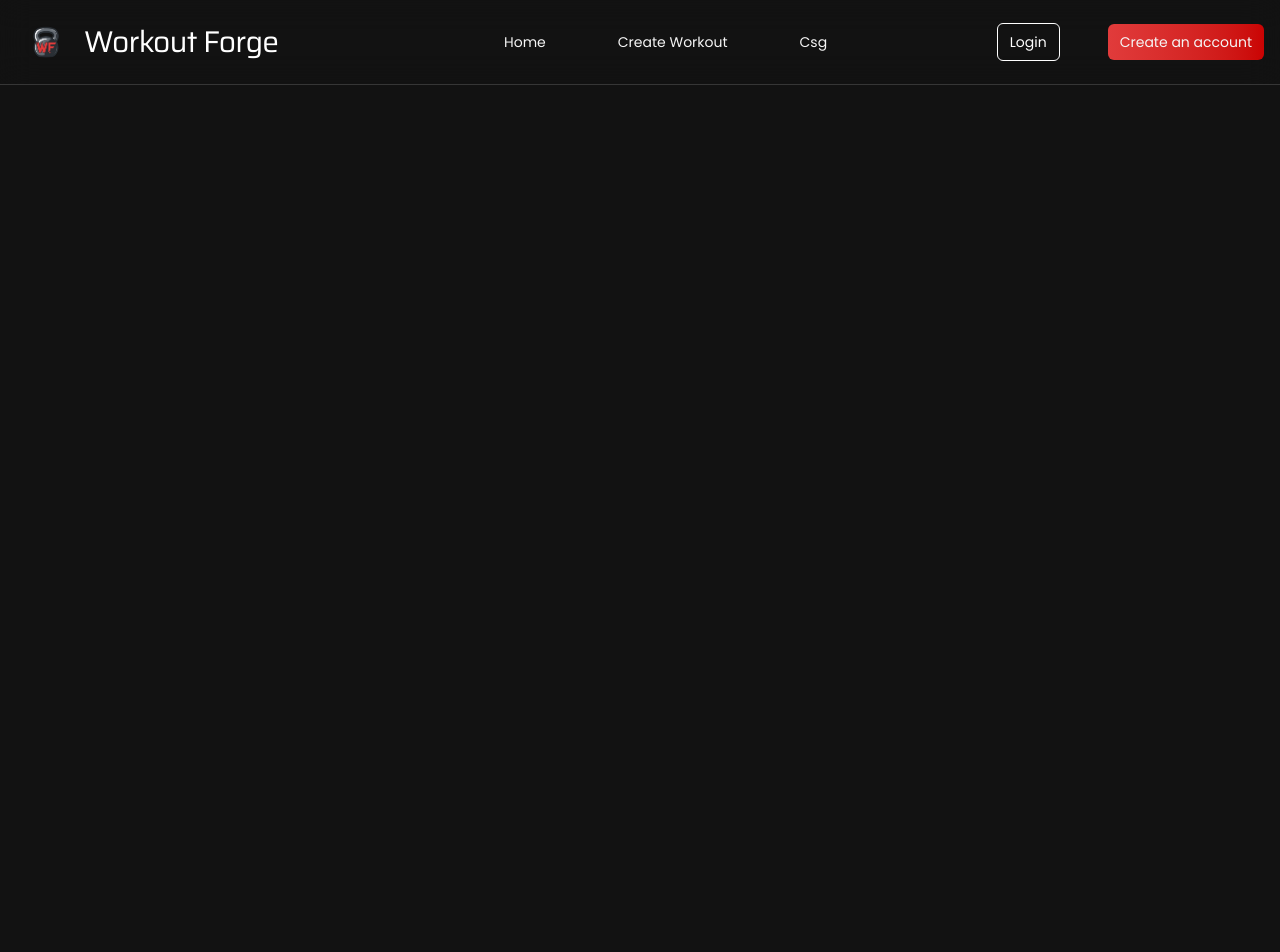
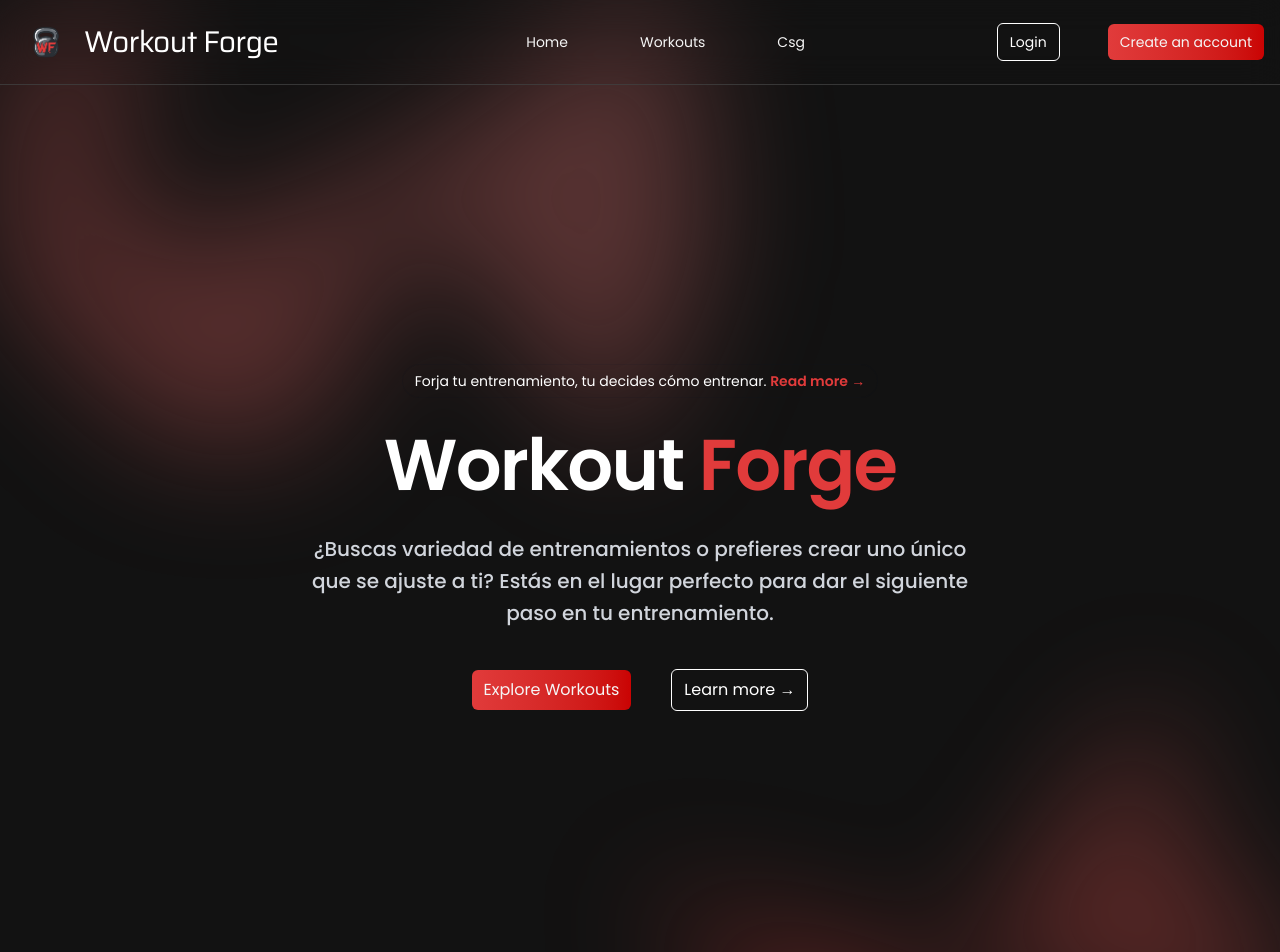
Before and after one commit to muniloper30/workout-forge, a React (Vite) app: page / in a window 1280 px wide. Shown: the top 952 px of the page. Before the commit the page ends 800 px from the top, so only its background shows below. Built offline with nearby package versions, Linux system fonts and the light colour scheme; a web font is replaced by a local one.

Commit message:
Componente heroSection completado e inicio de WorkoutsPage

```diff
--- a/src/App.jsx
+++ b/src/App.jsx
@@ -1,7 +1,7 @@
 import { BrowserRouter as Router, Routes, Route } from 'react-router-dom';
 import "./App.css";
 import HomePage from './pages/HomePage';
-import CreateWorkoutPage from './pages/CreateWorkoutPage';
+import WorkoutsPage from './pages/WorkoutsPage';
 import ProgressPage from './pages/ProgressPage';
 
 function App() {
@@ -9,7 +9,7 @@ function App() {
 
       <Routes> /* En v6 usamos Routes en lugar de Route solo */
         <Route path="/" element={<HomePage />} />
-        <Route path="/createWorkout" element={<CreateWorkoutPage />} />
+        <Route path="/Workouts" element={<WorkoutsPage />} />
         <Route path="/progress" element={<ProgressPage />} />
       </Routes>
 
--- /dev/null
+++ b/src/components/HeroSection.jsx
@@ -0,0 +1,65 @@
+const HeroSection = () => {
+    return (
+        <div className="relative isolate px-6 pt-14 lg:px-8">
+        <div
+          aria-hidden="true"
+          className="absolute inset-x-0 -top-40 -z-10 transform-gpu overflow-hidden blur-3xl sm:-top-80"
+        >
+          <div
+            style={{
+              clipPath:
+                'polygon(74.1% 44.1%, 100% 61.6%, 97.5% 26.9%, 85.5% 0.1%, 80.7% 2%, 72.5% 32.5%, 60.2% 62.4%, 52.4% 68.1%, 47.5% 58.3%, 45.2% 34.5%, 27.5% 76.7%, 0.1% 64.9%, 17.9% 100%, 27.6% 76.8%, 76.1% 97.7%, 74.1% 44.1%)',
+            }}
+            className="relative left-[calc(50%-11rem)] aspect-1155/678 w-[36.125rem] -translate-x-1/2 rotate-[30deg] bg-linear-to-tr from-[#f75555] to-[#fc8989] opacity-30 sm:left-[calc(50%-30rem)] sm:w-[72.1875rem]"
+          />
+        </div>
+        <div className="mx-auto max-w-2xl py-32 sm:py-48 lg:py-56">
+          <div className="hidden sm:mb-8 sm:flex sm:justify-center">
+            <div className="relative rounded-full px-3 py-1 text-sm/6 text-white ring-1 ring-gray-900/10 hover:ring-gray-900/20">
+              Forja tu entrenamiento, tu decides cómo entrenar.{' '}
+              <a href="#" className="font-semibold text-[#E13B3B]">
+                <span aria-hidden="true" className="absolute inset-0" />
+                Read more <span aria-hidden="true">&rarr;</span>
+              </a>
+            </div>
+          </div>
+          <div className="text-center">
+            <h1 className="text-5xl font-semibold tracking-tight text-balance text-white sm:text-7xl">
+              Workout <span className="text-[#E13B3B]">Forge</span>
+            </h1>
+            <p className="mt-8 text-lg font-medium text-pretty text-gray-300 sm:text-xl/8">
+            ¿Buscas variedad de entrenamientos o prefieres crear uno único que se ajuste a ti? Estás en el lugar perfecto para dar el siguiente paso en tu entrenamiento.
+            </p>
+            <div className="mt-10 flex items-center justify-center gap-x-10">
+              <a
+                href="/Workouts"
+                className="bg-gradient-to-r from-[#E13B3B] to-[#ca0303] py-2 px-3 text-neutral-100 rounded-md transition duration-500 hover:scale-125"
+              >
+                Explore Workouts
+              </a>
+              <a href="#" className="py-2 px-3 border rounded-md transition duration-500 hover:scale-125">
+                Learn more <span aria-hidden="true">→</span>
+              </a>
+            </div>
+          </div>
+        </div>
+        <div
+          aria-hidden="true"
+          className="absolute inset-x-0 top-[calc(100%-13rem)] -z-10 transform-gpu overflow-hidden blur-3xl sm:top-[calc(100%-30rem)]"
+        >
+
+
+
+        {/* Poligono background parte inferior */}
+          <div
+            style={{
+              clipPath:
+                'polygon(74.1% 44.1%, 100% 61.6%, 97.5% 26.9%, 85.5% 0.1%, 80.7% 2%, 72.5% 32.5%, 60.2% 62.4%, 52.4% 68.1%, 47.5% 58.3%, 45.2% 34.5%, 27.5% 76.7%, 0.1% 64.9%, 17.9% 100%, 27.6% 76.8%, 76.1% 97.7%, 74.1% 44.1%)',
+            }}
+            className="relative left-[calc(50%+3rem)] aspect-1155/678 w-[36.125rem] -translate-x-1/2 bg-linear-to-tr from-[#fa3131] to-[#fc8989] opacity-30 sm:left-[calc(50%+36rem)] sm:w-[72.1875rem]"
+          />
+        </div>
+      </div>
+);};
+
+export default HeroSection;
--- a/src/components/Navbar.jsx
+++ b/src/components/Navbar.jsx
@@ -25,10 +25,10 @@ const NavBar = () => {
                        <a href="/" className="block px-3 py-2 text-neutral-100 hover:bg-[#E13B3B] transition duration-500 hover:scale-125">Home</a>
                    </li>
                    <li>
-                       <a href="/createWorkout" className="block px-3 py-2 text-neutral-100 hover:bg-[#E13B3B] transition duration-500 hover:scale-125">Create Workout</a>
+                       <a href="/Workouts" className="block px-3 py-2 text-neutral-100 hover:bg-[#E13B3B] transition duration-500 hover:scale-125">Workouts</a>
                    </li>
                    <li>
-                       <a href="/createWorkout" className="block px-3 py-2 text-neutral-100 hover:bg-[#E13B3B] transition duration-500 hover:scale-125">Csg</a>
+                       <a href="/Csg" className="block px-3 py-2 text-neutral-100 hover:bg-[#E13B3B] transition duration-500 hover:scale-125">Csg</a>
                    </li>
                 </ul>
                 <div className="hidden lg:flex justify-center space-x-12 items-center">
@@ -56,7 +56,7 @@ const NavBar = () => {
                        <a href="/" className="block px-3 py-2 text-neutral-100 text-3xl hover:bg-[#E13B3B] transition duration-500 hover:scale-125">Home</a>
                    </li>
                    <li>
-                       <a href="/createWorkout" className="block px-3 py-2 text-neutral-100 text-3xl hover:bg-[#E13B3B] transition duration-500 hover:scale-125">Create Workout</a>
+                       <a href="/Workouts" className="block px-3 py-2 text-neutral-100 text-3xl hover:bg-[#E13B3B] transition duration-500 hover:scale-125">Create Workout</a>
                    </li>
                    <li>
                        <a href="/createWorkout" className="block px-3 py-2 text-neutral-100 text-3xl hover:bg-[#E13B3B] transition duration-500 hover:scale-125">Csg</a>
--- a/src/pages/CreateWorkoutPage.jsx
+++ /dev/null
@@ -1,10 +0,0 @@
-const CreateWorkoutPage = () => {
-    return (
-        <div>
-            <h1>Create Workout</h1>
-            <p>Welcome to the Create Workout Page!</p>
-        </div>
-    );
-};
-
-export default CreateWorkoutPage;
--- a/src/pages/HomePage.jsx
+++ b/src/pages/HomePage.jsx
@@ -1,13 +1,11 @@
-import {Home, Search, User} from 'lucide-react';
 import  NavBar  from '../components/Navbar';
-
+import HeroSection from '../components/HeroSection';
 
 const HomePage =  () =>{
   return (
     <div>
-
       <NavBar/>
-
+      <HeroSection/>
     </div>
 
 
--- /dev/null
+++ b/src/pages/WorkoutsPage.jsx
@@ -0,0 +1,114 @@
+import NavBar from "../components/Navbar";
+import {useState, useEffect} from 'react';
+
+
+
+
+const WorkoutsPage = () => {
+
+
+ // Crear un state para almacenar los datos de workouts
+ const [workouts, setWorkouts] = useState([]);
+ const [loading, setLoading] = useState(true); // Para mostrar un mensaje de carga mientras obtenemos los datos
+ const [error, setError] = useState(null); // Para manejar errores
+
+ // Usamos useEffect para obtener los datos de la API cuando el componente se monte
+ useEffect(() => {
+   // Función para obtener los datos de la API
+   const fetchWorkouts = async () => {
+     try {
+       const response = await fetch("https://workouts-fit-api.vercel.app/api/workouts"); // Cambia esta URL a la de tu API
+       if (!response.ok) {
+         throw new Error("Error al obtener los workouts.");
+       }
+       const data = await response.json(); // Convertimos la respuesta a JSON
+       setWorkouts(data); // Guardamos los datos en el state
+       setLoading(false); // Dejamos de mostrar el mensaje de carga
+     } catch (error) {
+       setError(error.message); // Guardamos el mensaje de error si ocurre alguno
+       setLoading(false); // Dejamos de mostrar el mensaje de carga
+     }
+   };
+
+   fetchWorkouts(); // Llamamos a la función para obtener los datos
+ }, []); // El array vacío asegura que solo se ejecute una vez al montar el componente
+
+ // Si estamos cargando, mostramos un mensaje de carga
+ if (loading) {
+   return <div>Cargando workouts...</div>;
+ }
+
+ // Si ocurre un error, lo mostramos
+ if (error) {
+   return <div>Error: {error}</div>;
+ }
+
+
+
+
+
+
+
+
+
+
+    return (
+      <div>
+        <NavBar/>
+        <div className="relative isolate px-6 pt-14 lg:px-8">
+        <div
+          aria-hidden="true"
+          className="absolute inset-x-0 -top-40 -z-10 transform-gpu overflow-hidden blur-3xl sm:-top-80"
+        >
+          <div
+            style={{
+              clipPath:
+                'polygon(74.1% 44.1%, 100% 61.6%, 97.5% 26.9%, 85.5% 0.1%, 80.7% 2%, 72.5% 32.5%, 60.2% 62.4%, 52.4% 68.1%, 47.5% 58.3%, 45.2% 34.5%, 27.5% 76.7%, 0.1% 64.9%, 17.9% 100%, 27.6% 76.8%, 76.1% 97.7%, 74.1% 44.1%)',
+            }}
+            className="relative left-[calc(50%-11rem)] aspect-1155/678 w-[36.125rem] -translate-x-1/2 rotate-[30deg] bg-linear-to-tr from-[#f75555] to-[#fc8989] opacity-30 sm:left-[calc(50%-30rem)] sm:w-[72.1875rem]"
+          />
+          {/* Poligono background parte inferior */}
+       <div
+            style={{
+              clipPath:
+                'polygon(74.1% 44.1%, 100% 61.6%, 97.5% 26.9%, 85.5% 0.1%, 80.7% 2%, 72.5% 32.5%, 60.2% 62.4%, 52.4% 68.1%, 47.5% 58.3%, 45.2% 34.5%, 27.5% 76.7%, 0.1% 64.9%, 17.9% 100%, 27.6% 76.8%, 76.1% 97.7%, 74.1% 44.1%)',
+            }}
+            className="relative left-[calc(50%+3rem)] aspect-1155/678 w-[36.125rem] -translate-x-1/2 bg-linear-to-tr from-[#fa3131] to-[#fc8989] opacity-30 sm:left-[calc(50%+36rem)] sm:w-[72.1875rem]"
+          />
+        </div>
+
+      </div>
+
+
+   <div className="flex flex-col items-center mx-auto max-w-7xl px-6 lg:px-8">
+      <div className="flex flex-col items-center max-w-2xl lg:mx-0 gap-1.5">
+          <h2 className="text-4xl ">Explore Workouts</h2>
+          <p className="text-xl">¡Inicia Ahora! Echa un Vistazo a Nuestros Entrenamientos</p>
+      </div>
+
+     <ul className="grid grid-cols-1 sm:grid-cols-2 lg:grid-cols-3 gap-4 mt-10">
+       {workouts.map((workout) => (
+         <li className="card bg-gray-500/30 w-full max-w-lg mx-auto rounded-3xl drop-shadow-lg card-content p-5  text-center hover:bg-[#e13b3b] hover: transition duration-500 hover:scale-105 " key={workout.id}>
+           <h2 className="font-semibold">{workout.name}</h2>
+           <br />
+           <p><b>Descipción: </b>  {workout.description}</p>
+           <br />
+           <p><b>Dificultad: </b>  {workout.difficulty}</p>
+           <p><b>Duración:  </b>  {workout.duration}</p>
+           <br />
+         </li>
+       ))}
+     </ul>
+   </div>
+
+
+
+
+</div>
+
+
+);};
+
+
+
+export default WorkoutsPage;
```
